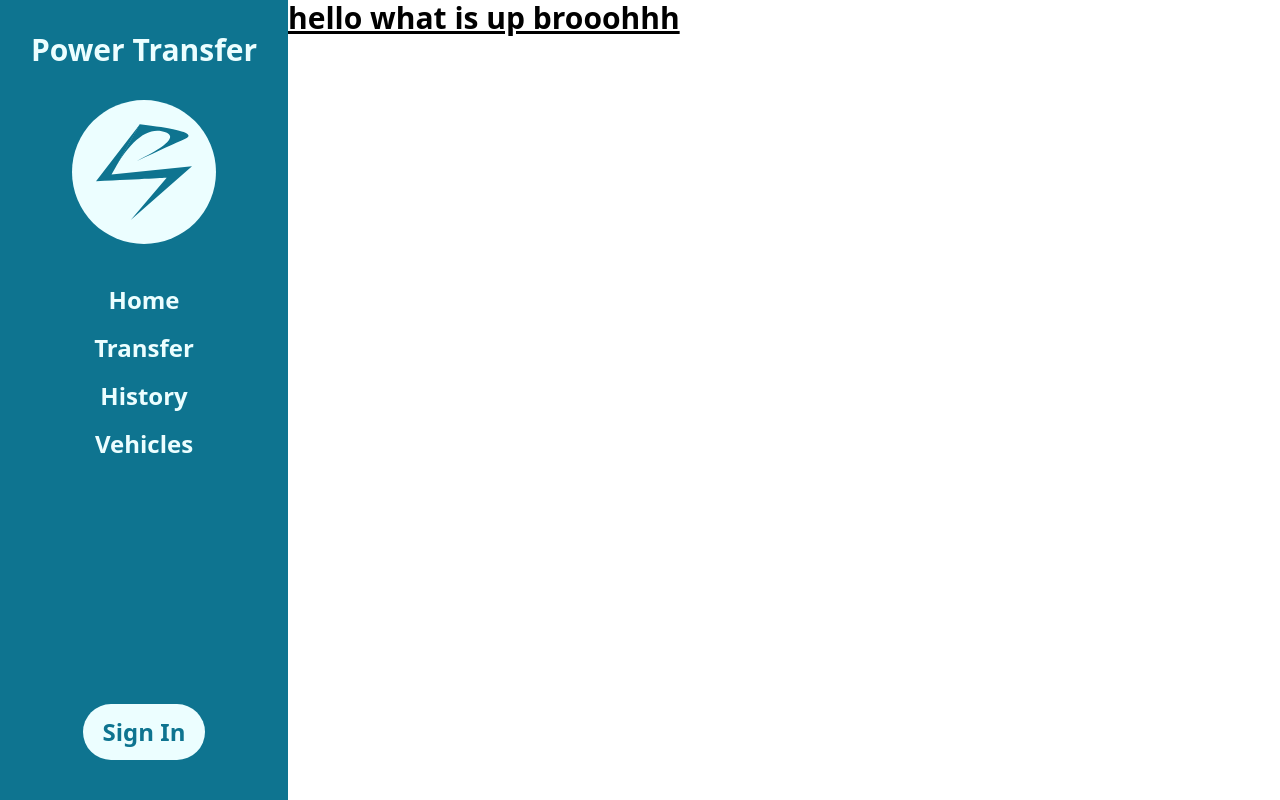
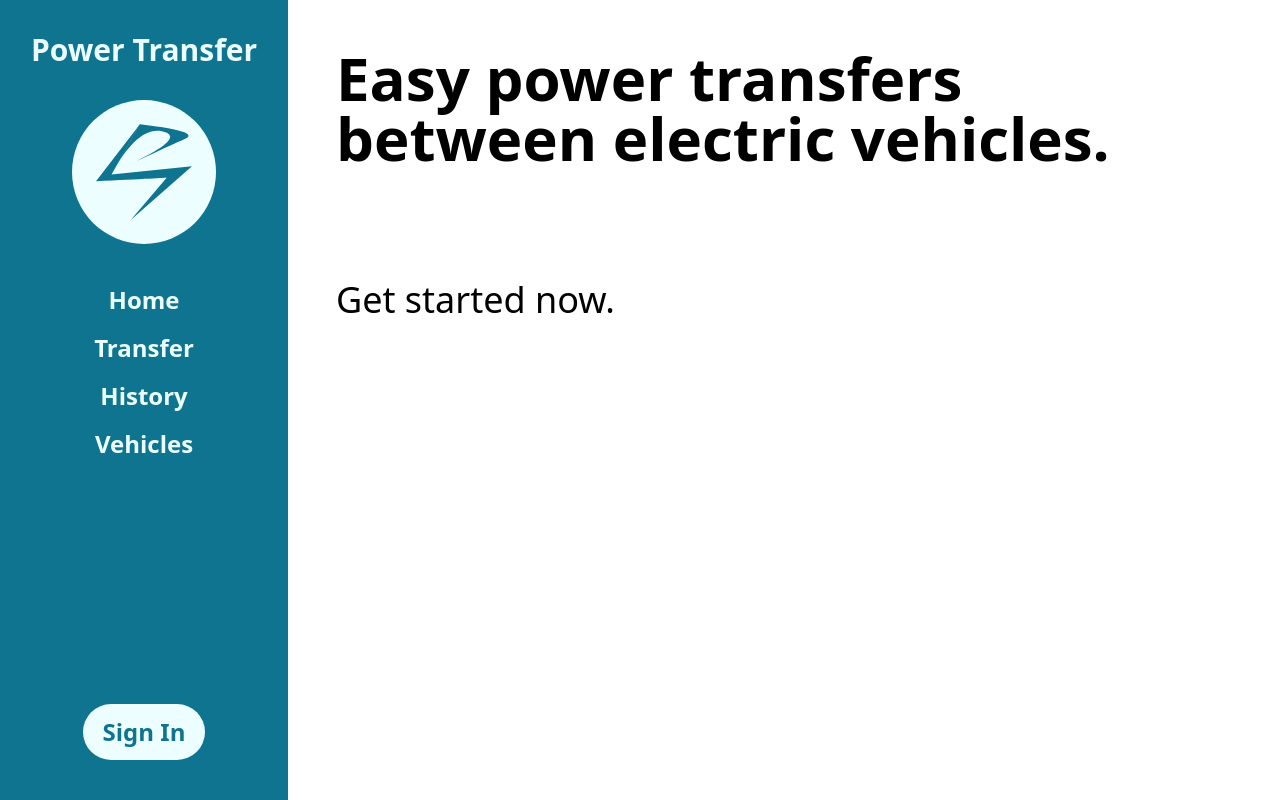
Before and after one commit to bryanyanay/new-power-transfer, a Next.js app: page / in a window 1280 px wide. Built offline with nearby package versions, Linux system fonts and the light colour scheme.

Commit message:
Styling changes, format homepage

```diff
--- a/components/layout.jsx
+++ b/components/layout.jsx
@@ -2,7 +2,7 @@ import Sidebar from "./sidebar";
 
 function Layout({children}) {
   return (
-    <div className="flex">
+    <div className="flex selection:bg-cyan-700 selection:text-cyan-50">
       <Sidebar />
       <main>{children}</main>
     </div>
--- a/components/sidebar.jsx
+++ b/components/sidebar.jsx
@@ -1,13 +1,12 @@
 // add changing the logo to their profile picture later on
 
-import Image from "next/image";
 import Link from "next/link";
 import Logo from "./logo";
 
 
 function Sidebar() {
   return (
-    <section className="flex flex-col items-center gap-8 bg-cyan-700 p-5 pt-8 h-screen w-72">
+    <section className="flex-none selection:bg-cyan-50 selection:text-cyan-700 flex flex-col items-center gap-8 bg-cyan-700 p-5 pt-8 h-screen w-72">
       <h1 className="text-cyan-50 text-3xl font-bold">Power Transfer</h1>
       <div className="bg-cyan-50 w-36 h-36 p-6 rounded-full hover:animate-spin">
         <Logo className="fill-cyan-700"/>
--- a/pages/index.jsx
+++ b/pages/index.jsx
@@ -1,6 +1,13 @@
+import Link from "next/link";
+
 
 function Home() {
-	return <div className="font-bold text-3xl underline"> hello what is up brooohhh </div>;
+	return (
+		<div className="p-12 text-black">
+			<h1 className="text-6xl font-bold">Easy power transfers between electric vehicles.</h1>
+			<Link href="/signin" className="block mt-28 text-4xl font-thin hover:underline">Get started now.</Link>
+		</div>
+	);
 }
 
 export default Home;
```
